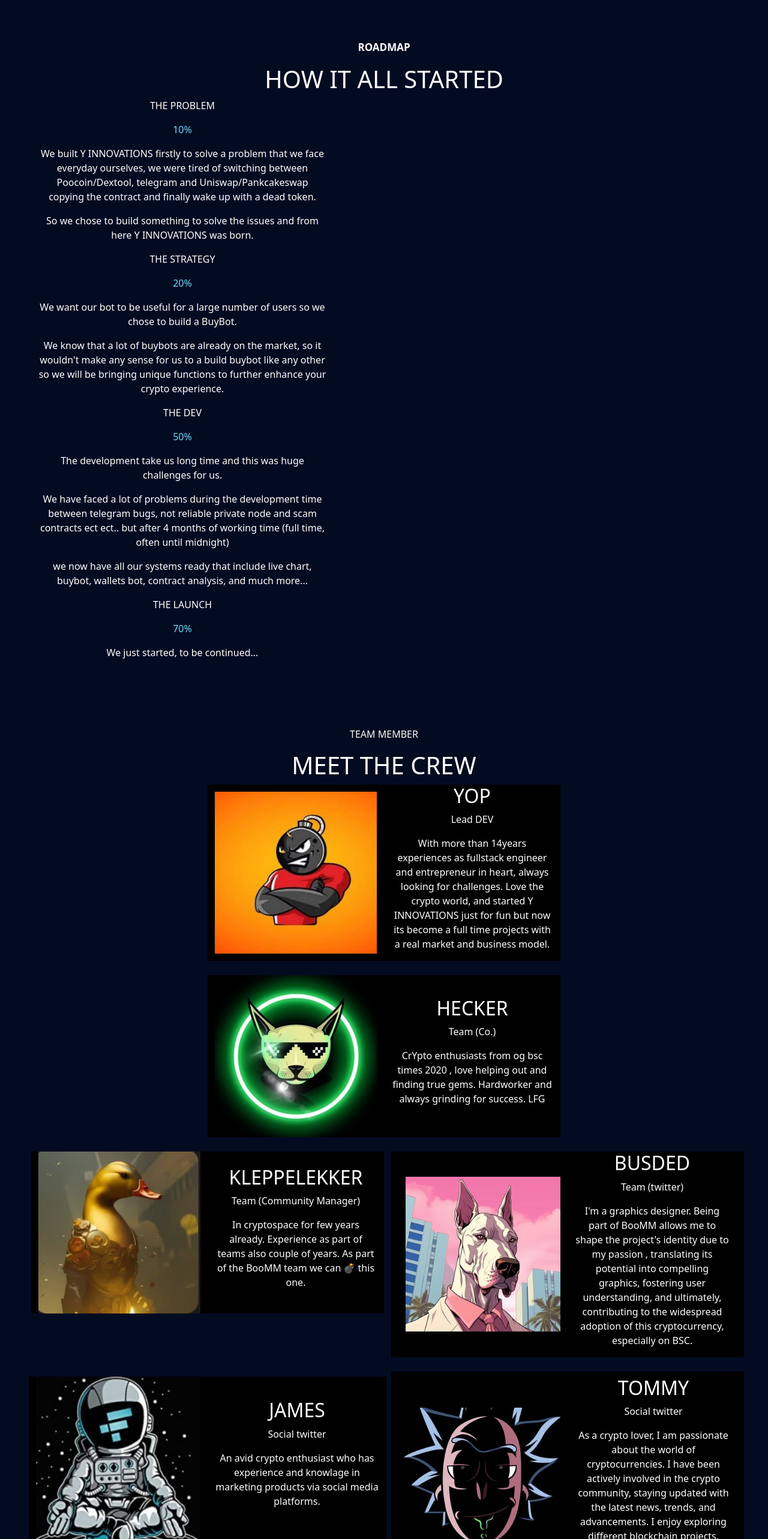
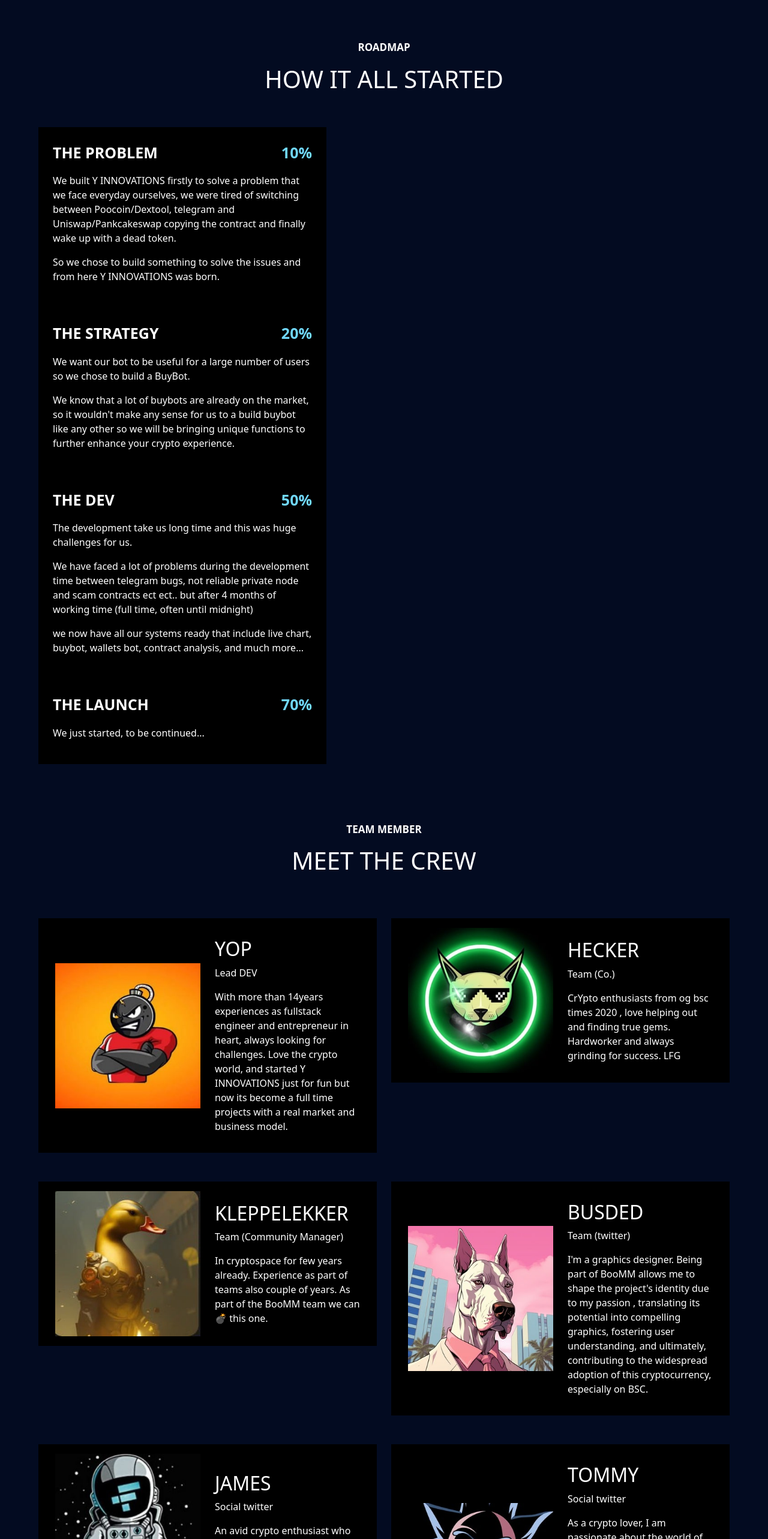
Before and after one commit to EniolaOpakunle/BOOMM, a React (Vite) app: page / in a window 1280 px wide. Shown: the part 1523-4089 px from the top of the page at 60% size. Built offline with nearby package versions, Linux system fonts and the light colour scheme.

Commit message:
another commit

```diff
--- a/src/App.css
+++ b/src/App.css
@@ -47,6 +47,10 @@
 .title{
   font-size: 17px;
   font-weight: var(--smallFont);
+}
+.subtitle{
+  font-size: 25px;
+  font-weight: var(--normalFont);
 }
 .background{
   background-color: var(--backgroundColor);
@@ -113,9 +117,12 @@
   font-weight: var(--bigFont);
   font-size: 70px;
 }
-.team-box{
+.box{
   background-color: black;
   color: var(--primaryColor);
+}
+.roadmap .box div{
+  justify-content: space-between;
 }
 .question-box{
   padding: 20px;
--- a/src/pages/Home.jsx
+++ b/src/pages/Home.jsx
@@ -103,41 +103,41 @@
         </div>
       </div>
       <div className='py-5 roadmap background' id='roadmap'>
-        <div className='size text-center'>
-          <p className='title'>ROADMAP</p>
-          <h1>HOW IT ALL STARTED</h1>
+        <div className='size'>
+          <p className='title text-center'>ROADMAP</p>
+          <h1 className='text-center'>HOW IT ALL STARTED</h1>
+          <div className='row'>
+            <div className='gap-3 mt-5'>
+                <div className="col-lg-5 box p-4">
                     <div className='d-flex'>
-            <div>
-                <div className="col-lg-5">
-                    <div>
-                        <p>THE PROBLEM</p>
-                        <p className='secondaryColor1'>10%</p>
+                        <p className='subtitle'>THE PROBLEM</p>
+                        <p className='subtitle secondaryColor1'>10%</p>
                     </div>
                     <p>We built Y INNOVATIONS firstly to solve a problem
                     that we face everyday ourselves, we were tired of switching between Poocoin/Dextool, telegram and Uniswap/Pankcakeswap copying the contract and finally wake up with a dead token.</p>
                     <p>So we chose to build something to solve the issues and from here Y INNOVATIONS was born.</p>
                 </div>
-                <div className="col-lg-5">
-                    <div>
-                        <p>THE STRATEGY</p>
-                        <p className='secondaryColor1'>20%</p>
+                <div className="col-lg-5 box p-4">
+                    <div className='d-flex'>
+                        <p className='subtitle'>THE STRATEGY</p>
+                        <p className='subtitle secondaryColor1'>20%</p>
                     </div>
                     <p>We want our bot to be useful for a large number of users so we chose to build a BuyBot.</p>
                     <p>We know that a lot of buybots are already on the market, so it wouldn't make any sense for us to a build buybot like any other so we will be bringing unique functions to further enhance your crypto experience.</p>
                 </div>
-                <div className="col-lg-5">
-                    <div>
-                        <p>THE DEV</p>
-                        <p className='secondaryColor1'>50%</p>
+                <div className="col-lg-5 box p-4">
+                    <div className='d-flex'>
+                        <p className='subtitle'>THE DEV</p>
+                        <p className='subtitle secondaryColor1'>50%</p>
                     </div>
                     <p>The development take us long time and this was huge challenges for us.</p>
                     <p>We have faced a lot of problems during the development time between telegram bugs, not reliable private node and scam contracts ect ect.. but after 4 months of working time (full time, often until midnight)</p>
                     <p>we now have all our systems ready that include live chart, buybot, wallets bot, contract analysis, and much more...</p>
                 </div>
-                <div className="col-lg-5">
-                    <div>
-                        <p>THE LAUNCH</p>
-                        <p className='secondaryColor1'>70%</p>
+                <div className="col-lg-5 box p-4">
+                    <div className='d-flex'>
+                        <p className='subtitle'>THE LAUNCH</p>
+                        <p className='subtitle secondaryColor1'>70%</p>
                     </div>
                     <p>We just started, to be continued...</p>
                 </div>
@@ -151,16 +151,16 @@
         </div>
       </div>
       <div className='team background py-5' id='team'>
-        <div className='size text-center'>
-          <p>TEAM MEMBER</p>
-          <h1>MEET THE CREW</h1>
-          <div className='row gap-4 justify-content-center'>
-                <div className='col-lg-6'>
-                    <div className='row align-items-center team-box'>
+        <div className='size text-left'>
+          <p className='text-center title'>TEAM MEMBER</p>
+          <h1 className='text-center'>MEET THE CREW</h1>
+          <div className='row mt-5'>
+                <div className='col-lg-6 p-4'>
+                    <div className='row align-items-center box p-3'>
                         <div className="col-lg-6">
                             <img src={yop} alt="" className='w-100' />
                         </div>
-                        <div className="col-lg-6">
+                        <div className="col-lg-6 mt-3">
                             <h2>YOP</h2>
                             <p>Lead DEV</p>
                             <p>With more than 14years experiences as fullstack engineer and entrepreneur in heart, always looking for challenges.
@@ -168,82 +168,88 @@
                         </div>
                     </div>
                 </div>
-                <div className='col-lg-6'>
-                    <div className='row align-items-center team-box'>
+                <div className='col-lg-6 p-4'>
+                    <div className='row align-items-center box p-3'>
                         <div className="col-lg-6">
                             <img src={hecker} alt="" className='w-100' />
                         </div>
-                        <div className="col-lg-6">
+                        <div className="col-lg-6 mt-3">
                             <h2>HECKER</h2>
                             <p>Team (Co.)</p>
                             <p>CrYpto enthusiasts from og bsc times 2020 , love helping out and finding true gems. Hardworker and always grinding for success. LFG</p>
                         </div>
                     </div>
                 </div>
-            <div className='col-lg-6'>
-                <div className='row align-items-center team-box'>
+            <div className='col-lg-6 p-4'>
+                <div className='row align-items-center box p-3'>
                     <div className="col-lg-6">
                         <img src={kleppelekker} alt="" className='w-100' />
                     </div>
-                <div className="col-lg-6">
+                    <div className="col-lg-6 mt-3">
                         <h2>KLEPPELEKKER</h2>
                         <p>Team (Community Manager)</p>
                         <p>In cryptospace for few years already. Experience as part of teams also couple of years. As part of the BooMM team we can 💣 this one.</p>
                     </div>
                 </div>
             </div>
-            <div className='col-lg-6 row align-items-center team-box'>
+            <div className='col-lg-6 p-4'>
+                <div className='row align-items-center box p-3'>
                     <div className="col-lg-6">
                         <img src={busded} alt="" className='w-100' />
                     </div>
-              <div className="col-lg-6">
+                    <div className="col-lg-6 mt-3">
                         <h2>BUSDED</h2>
                         <p>Team (twitter)</p>
                         <p>I'm a graphics designer. Being part of BooMM allows me to shape the project's identity due to my passion , translating its potential into compelling graphics, fostering user understanding, and ultimately, contributing to the widespread adoption of this cryptocurrency, especially on BSC.</p>
                     </div>
                 </div>
-            <div className='col-lg-6 p-2'>
-                <div className='row align-items-center team-box'>
+            </div>
+            <div className='col-lg-6 p-4'>
+                <div className='row align-items-center box p-3'>
                     <div className="col-lg-6">
                         <img src={james} alt="" className='w-100' />
                     </div>
-                    <div className="col-lg-6">
+                    <div className="col-lg-6 mt-3">
                         <h2>JAMES</h2>
                         <p>Social twitter</p>
                         <p>An avid crypto enthusiast who has experience and knowlage in marketing products via social media platforms.</p>
                     </div>
                 </div>
             </div>
-            <div className='col-lg-6 row align-items-center team-box p-2'>
+            <div className='col-lg-6  p-4'>
+                <div className='row align-items-center box p-3'>
                     <div className="col-lg-6">
                         <img src={tommy} alt="" className='w-100' />
                     </div>
-              <div className="col-lg-6">
+                    <div className="col-lg-6 mt-3">
                         <h2>TOMMY</h2>
                         <p>Social twitter</p>
                         <p>As a crypto lover, I am passionate about the world of cryptocurrencies. I have been actively involved in the crypto community, staying updated with the latest news, trends, and advancements. I enjoy exploring different blockchain projects, understanding their innovations, and evaluating their potential for future growth.</p>
                     </div>
                 </div>
-            <div className='col-lg-6'>
-                <div className='row align-items-center team-box'>
+            </div>
+            <div className='col-lg-6 p-4'>
+                <div className='row align-items-center box p-3'>
                     <div className="col-lg-6">
                         <img src={sham} alt="" className='w-100' />
                     </div>
-                    <div className="col-lg-6">
+                    <div className="col-lg-6 mt-3">
                         <h2>SHAM</h2>
                         <p>Team (Pusher)</p>
                         <p>I'm not just your average Joe, I'm the crypto wizard who's been enchanting the trading world for over 3 magical years! I've honed my skills in degens and tamed the wild crypto market with my trading prowess. I can read charts like a fortune teller and predict market trends with uncanny accuracy (well, most of the time). Join me on this exhilarating rollercoaster ride through the realms of cryptocurrencies as we seek fortune and adventure! Trust me, in this magical land of crypto, I'm the trader you want by your side.</p>
                     </div>
                 </div>
             </div>
-            <div className='col-lg-6 row align-items-center team-box'>
+            <div className='p-4 col-lg-6'>
+                <div className='row align-items-center box p-3'>
                 <div className="col-lg-6">
                     <img src={edo} alt="" className ='w-100' />
                 </div>
-              <div className="col-lg-6">
+                <div className="col-lg-6 mt-3">
                     <h2>EDO</h2>
                     <p>Team</p>
                     <p>OG in Crypto Space , been working long time as Mod , Marketer , Shiller. Took a break from crypto & went to Market NFTs , now I’m back to 💣 your Mom . PS : no amazing proposal ser</p>
+                </div>
                 </div>
             </div>
           </div>
```
Lines whose indentation alone changed are shown as unchanged.
